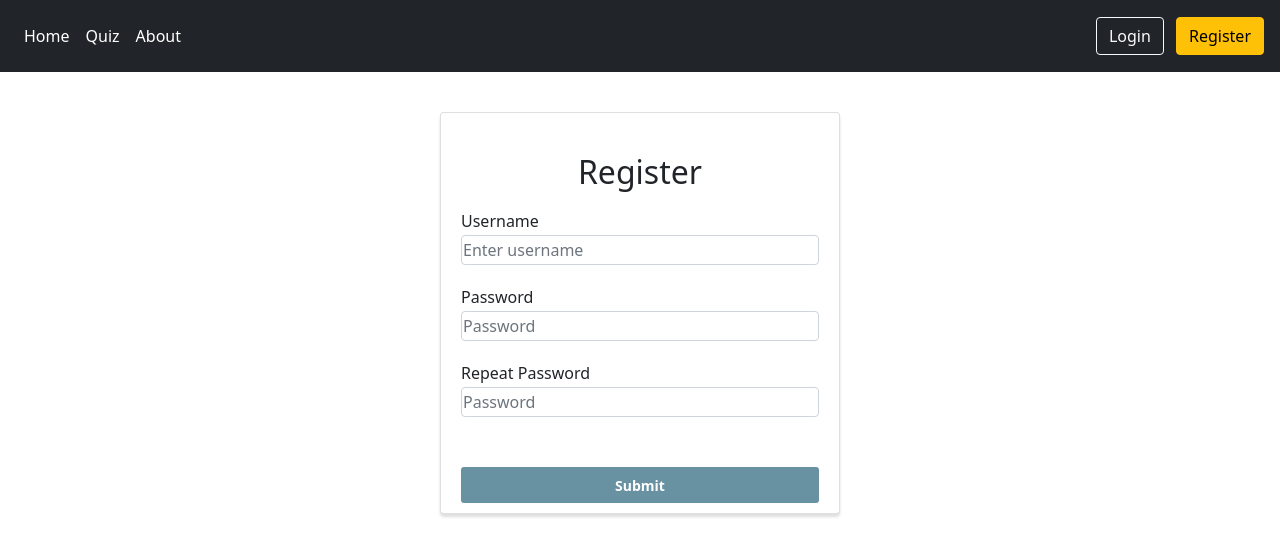
After one commit to mariodragun/MS4-Django-Mario-Dragun, a Django app: page /accounts/register/ in a window 1280 px wide. The commit adds this page. Shown: the top 556 px of the page. Run offline with Django 3.2, Linux system fonts and the light colour scheme.

Commit message:
Register view added along with templates

```diff
--- a/accounts/urls.py
+++ b/accounts/urls.py
@@ -1,9 +1,11 @@
 from django.urls import path
 from django.contrib.auth import views as auth_views
+from .views import user_register
 
 
 urlpatterns = [
     # path("settings/", , name="settings"),
     path("login/", auth_views.LoginView.as_view(template_name="accounts/login.html"), name="login"),
     path("logout/", auth_views.LogoutView.as_view(), name="logout"),
+    path("register/", user_register, name="register"),
 ]
--- a/accounts/views.py
+++ b/accounts/views.py
@@ -1,3 +1,30 @@
-from django.shortcuts import render
+from django.template import loader
+from django.http import HttpResponse, HttpResponseRedirect
+from django.contrib.auth import authenticate, login
+from django.shortcuts import redirect
 
-# Create your views here.
+
+def user_register(request):
+    register_template = loader.get_template("accounts/register.html")
+
+    error_message = None
+
+    if request.method == "POST":
+        print(request.POST)
+        username = request.POST["req-username-input"]
+        password = request.POST["req-password-input"]
+        repeat_password = request.POST["req-re-password-input"]
+
+        if password != repeat_password:
+            error_message = "Missmatch in the password. Both passwords need to be the same"
+
+            context = {"error_message": error_message}
+            return HttpResponse(register_template.render(context, request))
+
+        user = authenticate(username=username, password=password)
+        login(request, user)
+
+        return redirect("quiz:index")
+
+    context = {"error_message": error_message}
+    return HttpResponse(register_template.render(context, request))
--- a/files/static/accounts/css/login.css
+++ b/files/static/accounts/css/login.css
@@ -10,11 +10,15 @@
     max-width: 400px;
 }
 
-.login .card span {
+.login .card span, .login .card label {
     text-align: left;
     line-height: 1.5;
     display: block;
     margin-bottom: 2px;
+}
+
+.login .card .form-group, .login .card .item {
+    padding: 10px 0;
 }
 
 .login .card input {
--- a/templates/accounts/login.html
+++ b/templates/accounts/login.html
@@ -9,6 +9,7 @@
 
     <div class="d-flex justify-content-center login">
         <div class="card card-container">
+            <h2>Login</h2>
             <form method="post" action="{% url 'accounts:login' %}" class="form-signin">
                 {% csrf_token %}
                 <div class="item">
@@ -34,8 +35,4 @@
         </div>
     {% endif %}
 
-    <form method="post" action="{% url 'accounts:login' %}">
-
-    </form>
-
 {% endblock %}
--- /dev/null
+++ b/templates/accounts/register.html
@@ -0,0 +1,40 @@
+{% extends "base.html" %}
+
+{% load static %}
+{% block extra_styles %}
+    <link rel="stylesheet" type="text/css" href="{% static 'accounts/css/login.css' %}">
+{% endblock %}
+
+{% block content %}
+
+    <div class="d-flex justify-content-center login">
+        <div class="card card-container">
+            <h2>Register</h2>
+            <form method="post" action="{% url 'accounts:register' %}" class="form-signin">
+                {% csrf_token %}
+
+                <div class="form-group">
+                    <label for="req-username-input">Username</label>
+                    <input type="text" class="form-control" id="req-username-input" placeholder="Enter username">
+                </div>
+                <div class="form-group">
+                    <label for="req-password-input">Password</label>
+                    <input type="password" class="form-control" id="req-password-input" placeholder="Password">
+                </div>
+                <div class="form-group">
+                    <label for="req-re-password-input">Repeat Password</label>
+                    <input type="password" class="form-control" id="req-re-password-input" placeholder="Password">
+                </div>
+                <button type="submit" class="btn btn-primary">Submit</button>
+
+            </form><!-- /form -->
+        </div>
+    </div>
+
+    {% if error_message %}
+        <div class="d-flex justify-content-center login alert alert-danger">
+            <p class="error" >{{ error_message }}</p>
+        </div>
+    {% endif %}
+
+{% endblock %}
--- a/templates/common/site_header.html
+++ b/templates/common/site_header.html
@@ -20,7 +20,7 @@
                 <a class="btn btn-outline-light me-2" href="{% url 'accounts:logout' %}" role="button">Logout</a>
             {% else %}
                 <a class="btn btn-outline-light me-2" href="{% url 'accounts:login' %}" role="button">Login</a>
-                <button type="button" class="btn btn-warning">Register</button>
+                <a class="btn btn-warning" href="{% url 'accounts:register' %}" role="button">Register</a>
             {% endif %}
         </div>
     </div>
```
Also changed, not shown: files/static/common/images/photo_main.jpg, 1 other file.
